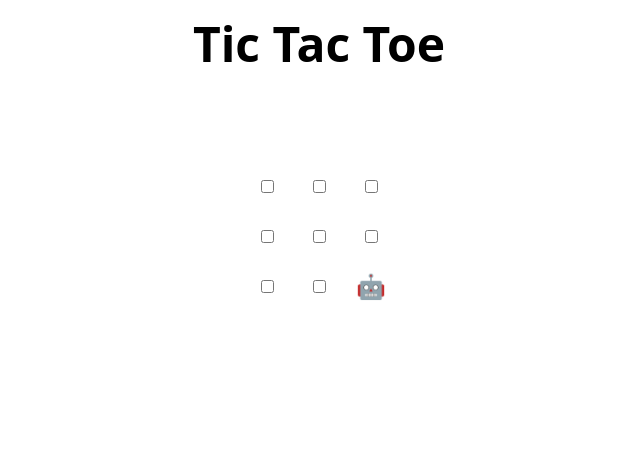
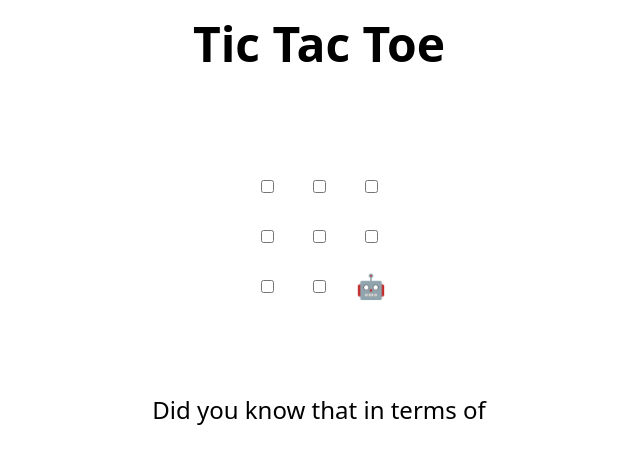
Before and after one commit to JoshuaC930/skills-review-pull-requests, a plain HTML site: page index.html in a window 1280 px wide. Shown: the whole page, without its empty margins (321-961 px from the left). Drawn offline with Linux system fonts and the light colour scheme.

Commit message:
Update index.html
Nice

```diff
--- a/index.html
+++ b/index.html
@@ -48,7 +48,7 @@
 </table>
 
 <h2 hidden>Game over, refresh to play again 🧑‍💻 🤖!</h2>
-
+Did you know that in terms of
 <script>
   // Initialization
   const boxes = Array.from(document.querySelectorAll("td"));
```
